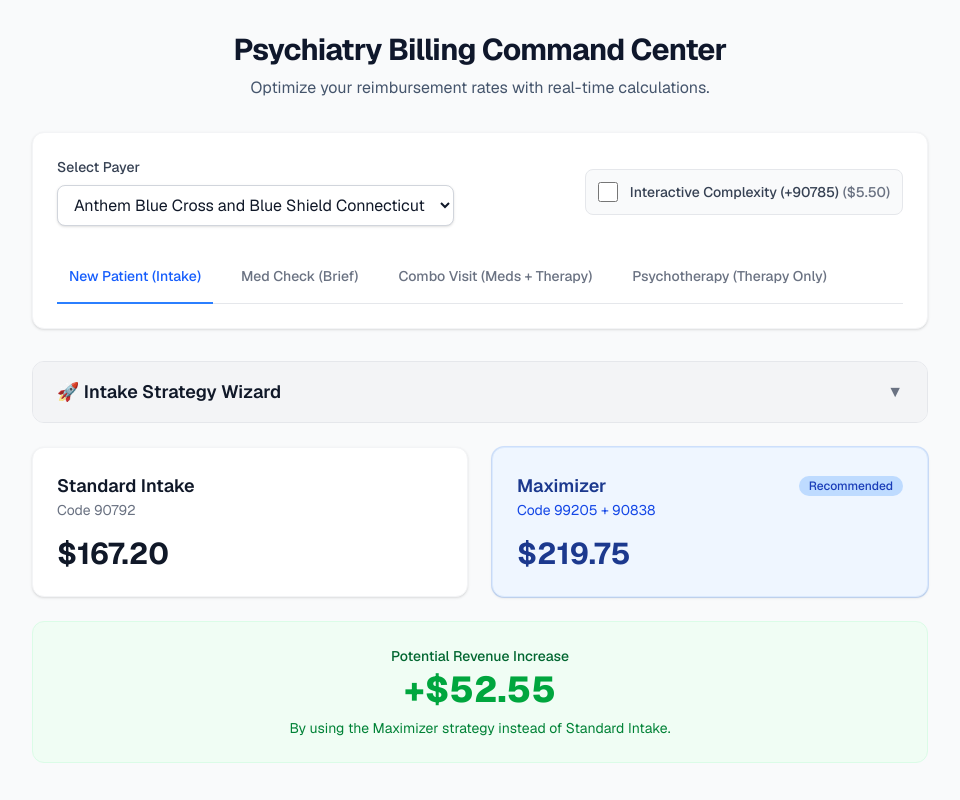
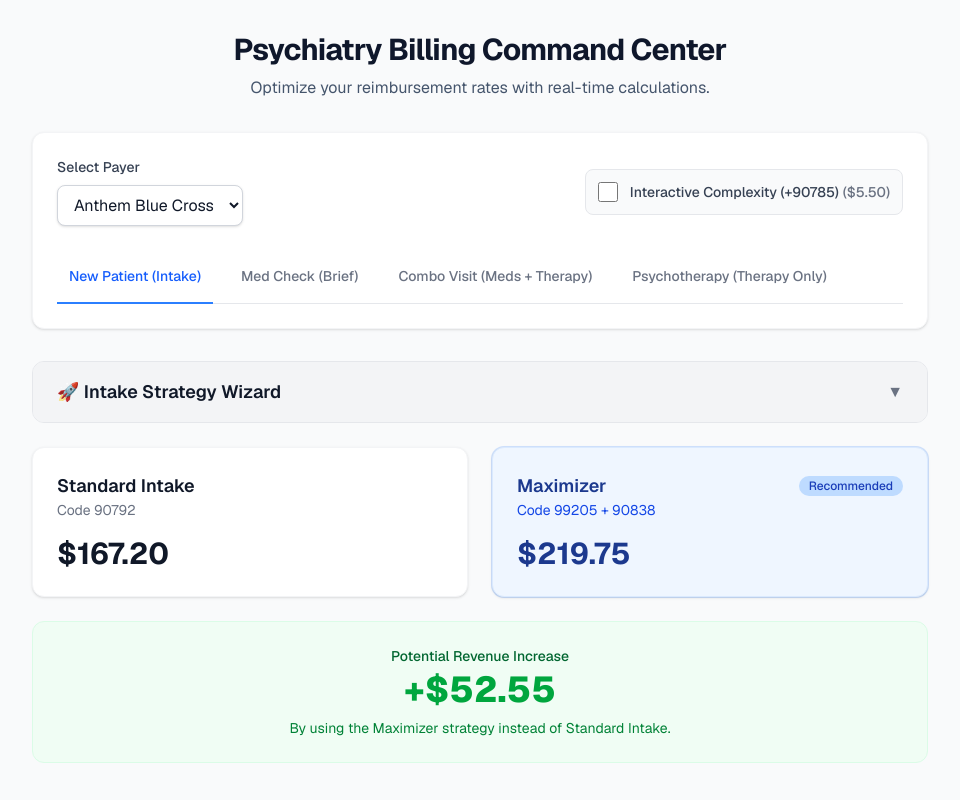
Before and after one commit to am225723/billing, a Next.js app: page / in a window 1280 px wide. Shown: the whole page, without its empty margins (160-1120 px from the left). Built offline with nearby package versions, Linux system fonts and the light colour scheme.

Commit message:
Refactor PAYERS data structure with updated rates
Updated payer names and rates for various insurance providers, including Aetna, Anthem, Carelon, Cigna, Oscar, Oxford, Quest, and United Healthcare.

```diff
--- a/src/data/data.ts
+++ b/src/data/data.ts
@@ -1,34 +1,107 @@
+// app/data.js
+
 export const PAYERS = {
   aetna: {
     name: "Aetna",
-    rates: { "90785": 14.00, "90791": 160.00, "90792": 143.00, "90832": 65.00, "90833": 84.00, "90834": 129.00, "90836": 123.00, "90837": 157.00, "90838": 148.00, "90839": 130.00, "90840": 63.00, "90846": 100.00, "90847": 126.00, "90853": 44.00, "99203": 103.00, "99204": 156.00, "99205": 197.00, "99212": 43.00, "99213": 88.00, "99214": 128.00, "99215": 138.00 }
+    rates: {
+      // New Patient
+      "90792": 143.00, "99205": 197.00, "99204": 156.00,
+      // Established / Med Check
+      "99213": 88.00, "99214": 128.00,
+      // Add-on Therapy (Combo)
+      "90833": 84.00, "90836": 123.00, "90838": 148.00, "90785": 14.00,
+      // Individual Therapy
+      "90832": 65.00, "90834": 129.00, "90837": 157.00,
+      // Crisis
+      "90839": 130.00, "90840": 63.00,
+      // Family
+      "90846": 100.00, "90847": 126.00,
+      // Group
+      "90853": 44.00
+    }
   },
   anthem: {
-    name: "Anthem Blue Cross and Blue Shield Connecticut",
-    rates: { "90785": 5.50, "90791": 167.20, "90792": 167.20, "90832": 72.60, "90833": 34.39, "90834": 115.50, "90836": 56.77, "90837": 138.60, "90838": 77.99, "90839": 167.20, "90840": 55.00, "90846": 115.50, "90847": 126.50, "90853": 58.30, "99203": 75.74, "99204": 114.82, "99205": 141.76, "99212": 30.86, "99213": 71.00, "99214": 74.50, "99215": 99.48 }
+    name: "Anthem Blue Cross",
+    rates: {
+      "90792": 167.20, "99205": 141.76, "99204": 114.82,
+      "99213": 71.00, "99214": 74.50,
+      "90833": 34.39, "90836": 56.77, "90838": 77.99, "90785": 5.50,
+      "90832": 72.60, "90834": 115.50, "90837": 138.60,
+      "90839": 167.20, "90840": 55.00,
+      "90846": 115.50, "90847": 126.50,
+      "90853": 58.30
+    }
   },
   carelon: {
-    name: "Carelon Behavioral Health",
-    rates: { "90785": 0.00, "90791": 147.46, "90792": 165.99, "90832": 67.03, "90833": 61.60, "90834": 88.41, "90836": 77.87, "90837": 130.34, "90838": 103.24, "90839": 125.50, "90840": 62.18, "90846": 83.56, "90847": 87.56, "90853": 23.67, "99203": 95.54, "99204": 143.17, "99205": 188.80, "99212": 48.49, "99213": 77.87, "99214": 109.81, "99215": 154.58 }
+    name: "Carelon Behavioral",
+    rates: {
+      "90792": 165.99, "99205": 188.80, "99204": 143.17,
+      "99213": 77.87, "99214": 109.81,
+      "90833": 61.60, "90836": 77.87, "90838": 103.24, "90785": 10.00,
+      "90832": 67.03, "90834": 88.41, "90837": 130.34,
+      "90839": 125.50, "90840": 62.18,
+      "90846": 83.56, "90847": 87.56,
+      "90853": 23.67
+    }
   },
   cigna: {
     name: "Cigna",
-    rates: { "90785": 10.00, "90791": 105.00, "90792": 142.00, "90832": 46.00, "90833": 56.00, "90834": 71.00, "90836": 76.00, "90837": 84.00, "90838": 102.00, "90839": 94.00, "90840": 60.00, "90846": 70.00, "90847": 72.00, "90853": 18.00, "99203": 91.00, "99204": 140.00, "99205": 178.00, "99212": 40.74, "99213": 64.00, "99214": 92.00, "99215": 124.00 }
+    rates: {
+      "90792": 142.00, "99205": 178.00, "99204": 140.00,
+      "99213": 64.00, "99214": 92.00,
+      "90833": 56.00, "90836": 76.00, "90838": 102.00, "90785": 14.48,
+      "90832": 46.00, "90834": 71.00, "90837": 84.00,
+      "90839": 94.00, "90840": 60.00,
+      "90846": 70.00, "90847": 72.00,
+      "90853": 18.00
+    }
   },
   oscar: {
     name: "Oscar (Optum)",
-    rates: { "90785": 14.48, "90791": 172.74, "90792": 193.00, "90832": 75.27, "90833": 68.52, "90834": 107.12, "90836": 86.85, "90837": 145.72, "90838": 113.87, "90839": 138.96, "90840": 69.48, "90846": 106.94, "90847": 98.43, "90853": 26.06, "99203": 110.01, "99204": 164.05, "99205": 216.16, "99212": 55.01, "99213": 88.78, "99214": 125.45, "99215": 176.60 }
+    rates: {
+      "90792": 193.00, "99205": 216.16, "99204": 164.05,
+      "99213": 88.78, "99214": 125.45,
+      "90833": 68.52, "90836": 86.85, "90838": 113.87, "90785": 14.48,
+      "90832": 75.27, "90834": 107.12, "90837": 145.72,
+      "90839": 138.96, "90840": 69.48,
+      "90846": 106.94, "90847": 98.43,
+      "90853": 26.06
+    }
   },
   oxford: {
     name: "Oxford (Optum)",
-    rates: { "90785": 14.48, "90791": 172.74, "90792": 193.00, "90832": 75.27, "90833": 68.52, "90834": 107.12, "90836": 86.85, "90837": 145.72, "90838": 113.87, "90839": 138.96, "90840": 69.48, "90846": 106.94, "90847": 98.43, "90853": 26.06, "99203": 110.01, "99204": 164.05, "99205": 216.16, "99212": 55.01, "99213": 88.78, "99214": 125.45, "99215": 176.60 }
+    rates: {
+      "90792": 193.00, "99205": 216.16, "99204": 164.05,
+      "99213": 88.78, "99214": 125.45,
+      "90833": 68.52, "90836": 86.85, "90838": 113.87, "90785": 13.74,
+      "90832": 75.27, "90834": 107.12, "90837": 145.72,
+      "90839": 138.96, "90840": 69.48,
+      "90846": 106.94, "90847": 98.43,
+      "90853": 26.06
+    }
   },
   quest: {
-    name: "Quest Behavioral Health",
-    rates: { "90785": 13.74, "90791": 166.12, "90792": 181.58, "90832": 72.29, "90833": 66.56, "90834": 95.38, "90836": 84.13, "90837": 140.59, "90838": 111.60, "90839": 135.49, "90840": 67.18, "90846": 99.72, "90847": 103.64, "90853": 25.55, "99203": 106.84, "99204": 157.77, "99205": 207.94, "99212": 54.44, "99213": 86.16, "99214": 121.52, "99215": 169.82 }
+    name: "Quest Behavioral",
+    rates: {
+      "90792": 181.58, "99205": 207.94, "99204": 157.77,
+      "99213": 86.16, "99214": 121.52,
+      "90833": 66.56, "90836": 84.13, "90838": 111.60, "90785": 14.48,
+      "90832": 72.29, "90834": 95.38, "90837": 140.59,
+      "90839": 135.49, "90840": 67.18,
+      "90846": 99.72, "90847": 103.64,
+      "90853": 25.55
+    }
   },
   united: {
-    name: "United Healthcare (Optum)",
-    rates: { "90785": 14.48, "90791": 172.74, "90792": 193.00, "90832": 75.27, "90833": 68.52, "90834": 107.12, "90836": 86.85, "90837": 145.72, "90838": 113.87, "90839": 138.96, "90840": 69.48, "90846": 106.94, "90847": 98.43, "90853": 26.06, "99203": 110.01, "99204": 164.05, "99205": 216.16, "99212": 55.01, "99213": 88.78, "99214": 125.45, "99215": 176.60 }
+    name: "United Healthcare",
+    rates: {
+      "90792": 193.00, "99205": 216.16, "99204": 164.05,
+      "99213": 88.78, "99214": 125.45,
+      "90833": 68.52, "90836": 86.85, "90838": 113.87, "90785": 14.48,
+      "90832": 75.27, "90834": 107.12, "90837": 145.72,
+      "90839": 138.96, "90840": 69.48,
+      "90846": 106.94, "90847": 98.43,
+      "90853": 26.06
+    }
   }
-} as const;
+};
```
